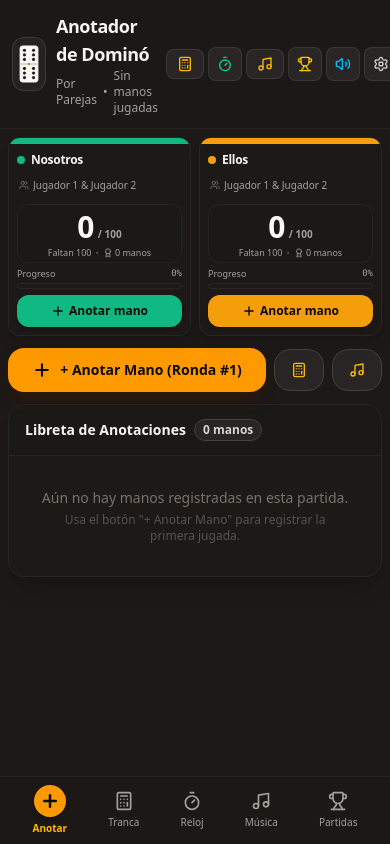
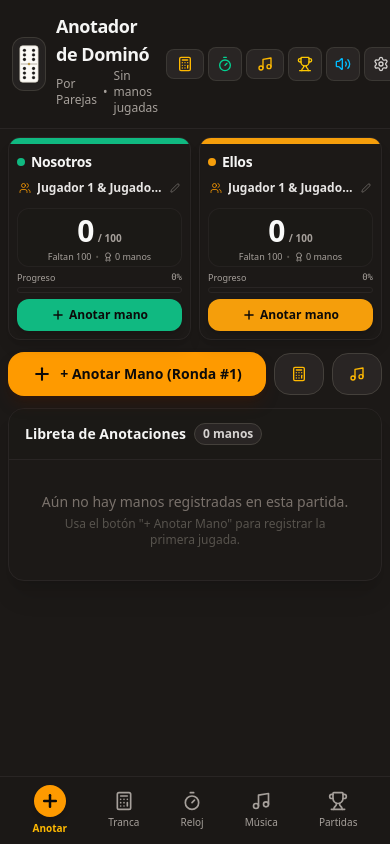
Before and after one commit to darwinlopez10-beep/Anotador-de-Domino, a React (Vite) app: page / in a window 390 px wide. Shown: the top 844 px of the page. Built offline with nearby package versions, Linux system fonts and the light colour scheme.

Commit message:
style: improve typography and font weight for readability
Enhance player name legibility in the scoreboard and round history by increasing font sizes and weights. Adjusted table padding for better mobile responsiveness.

```diff
--- a/src/components/RoundHistory.tsx
+++ b/src/components/RoundHistory.tsx
@@ -91,21 +91,21 @@ export const RoundHistory: React.FC<RoundHistoryProps> = ({
               <tr className="border-b border-stone-800 bg-stone-900/40 text-stone-400 text-xs">
                 <th className="py-2.5 px-3 sm:px-4 w-12 text-center font-bold">#</th>
                 <th
-                  className="py-2.5 px-4 font-bold border-r border-stone-800/80"
+                  className="py-2.5 px-3 sm:px-4 font-bold border-r border-stone-800/80"
                   style={{ color: players[0].color }}
                 >
                   <div className="flex items-center justify-between">
-                    <span>{players[0].name}</span>
-                    <span className="text-xs opacity-75 font-normal">Acumulado</span>
+                    <span className="text-sm font-extrabold tracking-tight">{players[0].name}</span>
+                    <span className="text-[11px] sm:text-xs opacity-75 font-normal">Acumulado</span>
                   </div>
                 </th>
                 <th
-                  className="py-2.5 px-4 font-bold"
+                  className="py-2.5 px-3 sm:px-4 font-bold"
                   style={{ color: players[1].color }}
                 >
                   <div className="flex items-center justify-between">
-                    <span>{players[1].name}</span>
-                    <span className="text-xs opacity-75 font-normal">Acumulado</span>
+                    <span className="text-sm font-extrabold tracking-tight">{players[1].name}</span>
+                    <span className="text-[11px] sm:text-xs opacity-75 font-normal">Acumulado</span>
                   </div>
                 </th>
                 <th className="py-2.5 px-3 w-10 text-center font-normal text-stone-500"></th>
--- a/src/components/ScoreBoard.tsx
+++ b/src/components/ScoreBoard.tsx
@@ -110,7 +110,7 @@ export const ScoreBoard: React.FC<ScoreBoardProps> = ({
                             if (e.key === 'Enter') saveEdit(player.id);
                             if (e.key === 'Escape') setEditingPlayerId(null);
                           }}
-                          className="bg-stone-900 border border-amber-500/60 rounded px-1.5 py-0.5 text-xs sm:text-sm text-stone-100 focus:outline-none w-full"
+                          className="bg-stone-900 border border-amber-500/60 rounded px-1.5 py-0.5 text-xs sm:text-sm text-stone-100 focus:outline-none w-full font-bold"
                         />
                         <button
                           onClick={() => saveEdit(player.id)}
@@ -122,7 +122,7 @@ export const ScoreBoard: React.FC<ScoreBoardProps> = ({
                       </div>
                     ) : (
                       <div className="flex items-center gap-1 group cursor-pointer min-w-0" onClick={() => startEdit(player)}>
-                        <h2 className="text-xs sm:text-lg landscape:text-base font-bold text-stone-100 truncate tracking-tight">
+                        <h2 className="text-sm xs:text-base sm:text-xl landscape:text-base font-extrabold text-stone-100 truncate tracking-tight">
                           {player.name}
                         </h2>
                         <button
@@ -130,7 +130,7 @@ export const ScoreBoard: React.FC<ScoreBoardProps> = ({
                           className="text-stone-500 hover:text-stone-300 opacity-0 group-hover:opacity-100 transition-opacity p-0.5 flex-shrink-0"
                           title="Editar nombre"
                         >
-                          <Edit2 className="w-2.5 h-2.5 sm:w-3 sm:h-3" />
+                          <Edit2 className="w-3 h-3 sm:w-3.5 sm:h-3.5" />
                         </button>
                       </div>
                     )}
@@ -157,16 +157,16 @@ export const ScoreBoard: React.FC<ScoreBoardProps> = ({
                             maxLength={18}
                             placeholder="Jugador 1"
                             onChange={(e) => setMember1Input(e.target.value)}
-                            className="w-1/2 bg-stone-950 border border-stone-750 rounded px-1 py-0.5 text-[10px] sm:text-xs text-stone-100 focus:outline-none focus:border-amber-500"
+                            className="w-1/2 bg-stone-950 border border-stone-750 rounded px-1.5 py-0.5 text-xs sm:text-sm text-stone-100 focus:outline-none focus:border-amber-500 font-medium"
                           />
-                          <span className="text-stone-500 text-[10px] sm:text-xs">&</span>
+                          <span className="text-stone-500 text-xs sm:text-sm font-bold">&</span>
                           <input
                             type="text"
                             value={member2Input}
                             maxLength={18}
                             placeholder="Jugador 2"
                             onChange={(e) => setMember2Input(e.target.value)}
-                            className="w-1/2 bg-stone-950 border border-stone-750 rounded px-1 py-0.5 text-[10px] sm:text-xs text-stone-100 focus:outline-none focus:border-amber-500"
+                            className="w-1/2 bg-stone-950 border border-stone-750 rounded px-1.5 py-0.5 text-xs sm:text-sm text-stone-100 focus:outline-none focus:border-amber-500 font-medium"
                           />
                         </div>
                         <button
@@ -175,22 +175,22 @@ export const ScoreBoard: React.FC<ScoreBoardProps> = ({
                           className="w-full sm:w-auto p-1 bg-amber-500 hover:bg-amber-400 text-stone-950 rounded text-xs flex items-center justify-center flex-shrink-0"
                           title="Guardar jugadores"
                         >
-                          <Check className="w-3 h-3" />
+                          <Check className="w-3.5 h-3.5" />
                         </button>
                       </div>
                     ) : (
                       <div
                         onClick={() => startEditMembers(player)}
-                        className="inline-flex items-center gap-1 text-[10px] sm:text-xs landscape:text-[11px] text-stone-400 hover:text-stone-200 cursor-pointer group/members py-0.5 transition-colors max-w-full"
+                        className="inline-flex items-center gap-1.5 text-xs sm:text-sm landscape:text-xs text-stone-300 hover:text-white cursor-pointer group/members py-0.5 transition-colors max-w-full"
                         title="Toca para editar los nombres de los jugadores"
                       >
-                        <Users className="w-2.5 h-2.5 sm:w-3.5 sm:h-3.5 text-stone-500 group-hover/members:text-amber-400 flex-shrink-0" />
-                        <span className="font-medium truncate">
+                        <Users className="w-3 h-3 sm:w-4 sm:h-4 text-amber-500/80 group-hover/members:text-amber-400 flex-shrink-0" />
+                        <span className="font-semibold text-xs sm:text-sm text-stone-200 truncate">
                           {player.members && player.members.length === 2
                             ? `${player.members[0]} & ${player.members[1]}`
                             : 'Jugador 1 & Jugador 2'}
                         </span>
-                        <Edit2 className="w-2 h-2 sm:w-2.5 sm:h-2.5 opacity-0 group-hover/members:opacity-100 text-stone-400 transition-opacity flex-shrink-0" />
+                        <Edit2 className="w-2.5 h-2.5 sm:w-3 sm:h-3 opacity-60 group-hover/members:opacity-100 text-stone-400 transition-opacity flex-shrink-0" />
                       </div>
                     )}
                   </div>
```
